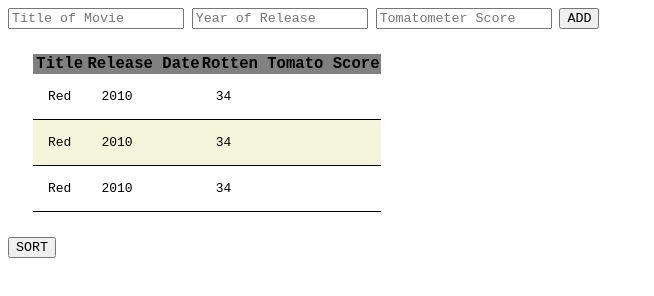
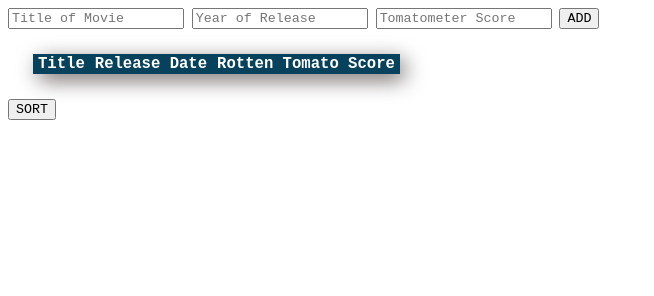
Before and after one commit to lenjha/les-raisins, a plain HTML site: page index.html in a window 1280 px wide. Both pictures are taken after a click on the button "SORT". Shown: the whole page, without its empty margins (0-654 px from the left). Drawn offline with Linux system fonts and the light colour scheme.

Commit message:
add sorting function

```diff
--- a/css/styles.css
+++ b/css/styles.css
@@ -9,18 +9,27 @@ button, input {
 table {
   border-collapse: collapse;
   margin: 25px;
+
+  box-shadow: 5px 6px 21px -1px rgba(96,88,86,1);
+
 }
-
 td {
   border-bottom: 1px solid black;
   padding: 15px;
+  text-align: center;
 }
 
 th {
-  background-color: gray;
+  background-color: #08415C;
   font-size: 1.2em;
+  color: #FFFFFA;
+  padding-left: 5px;
+  padding-right: 5px;
 }
 
 tr:nth-child(even) {
-  background-color: beige;
+  background-color: #FFFFFA;
 }
+tr:nth-child(odd) {
+  background-color: #ADFCF9;
+}
--- a/index.html
+++ b/index.html
@@ -23,7 +23,7 @@
         <th>Rotten Tomato Score</th>
       </thead>
       <tbody class="tbody">
-        <tr>
+        <!-- <tr>
           <td>Red</td>
           <td>2010</td>
           <td>34</td>
@@ -37,7 +37,7 @@
           <td>Red</td>
           <td>2010</td>
           <td>34</td>
-        </tr>
+        </tr> -->
       </tbody>
     </table>
 
--- a/js/scripts.js
+++ b/js/scripts.js
@@ -5,6 +5,10 @@ function Movie(title, year, score) {
   this.year = year;
   this.score = score;
 }
+var sort = movies.sort(function(a,b) {
+  return a.score - b.score;
+
+});
 
 $(document).ready(function() {
   $(".movie-form").submit(function() {
@@ -15,13 +19,27 @@ $(document).ready(function() {
     var newMovie = new Movie(title, year, score);
     movies.push(newMovie);
     console.log(movies);
-
     $(".tbody").append(
       `<tr>
       <td>` + newMovie.title + `</td>
       <td>`+ newMovie.year +`</td>
       <td>`+ newMovie.score +`</td>
       </tr>`);
+
   });
-
+  $("#sort").click(function(){
+    movies.sort(function(a, b) {
+      return b.score - a.score;
+    });
+    console.log(movies);
+    $(".tbody").empty();
+    movies.forEach(function(movie) {
+      $(".tbody").append(
+        `<tr>
+        <td>` + movie.title + `</td>
+        <td>`+ movie.year +`</td>
+        <td>`+ movie.score +`</td>
+        </tr>`);
+      });
+    });
 });
```
